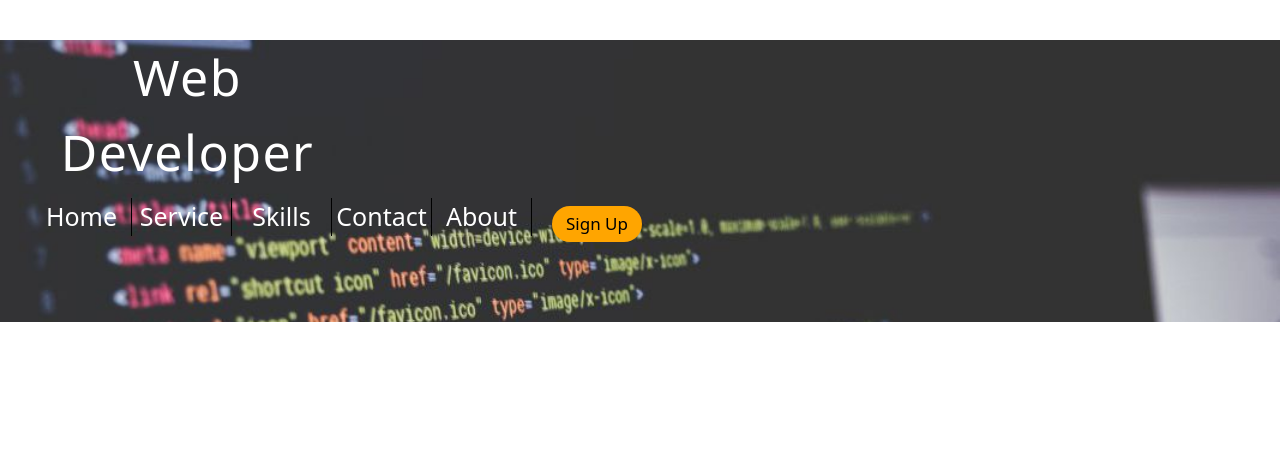
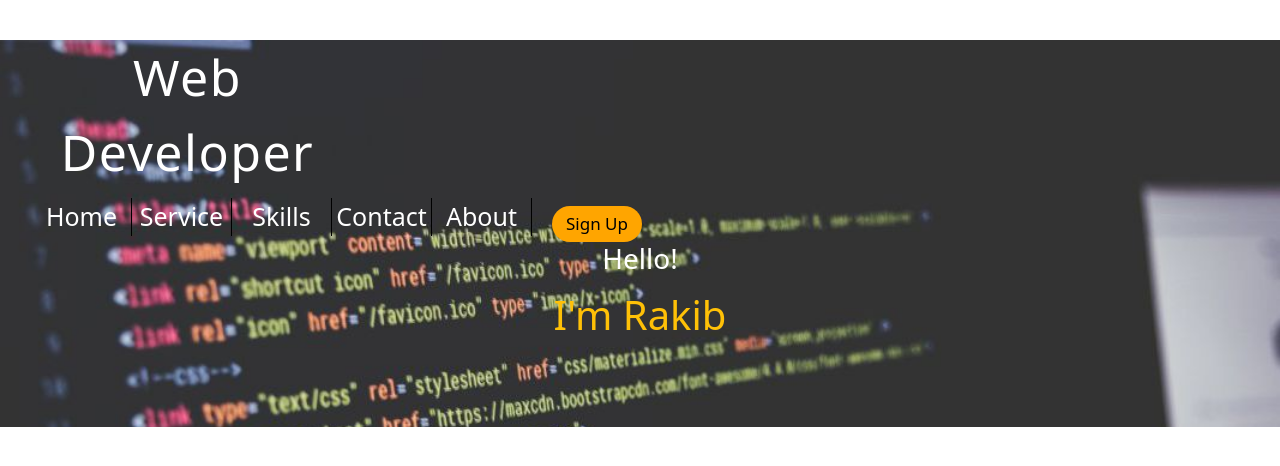
Before and after one commit to RakibulHasan95/Web.rakib.info, a plain HTML site: page index.html in a window 1280 px wide. Drawn offline with nearby package versions, Linux system fonts and the light colour scheme.

Commit message:
some change

```diff
--- a/index.html
+++ b/index.html
@@ -20,7 +20,8 @@
                 <li>About</li>
             </ul>
             <a href="#"><button>Sign Up</button></a>
-
+            <h3 class="text-center">Hello!</h3>
+                <h1 class="mt-3 text-center text-warning">I'm Rakib</h1>
            </div>
        </div>
 
```
